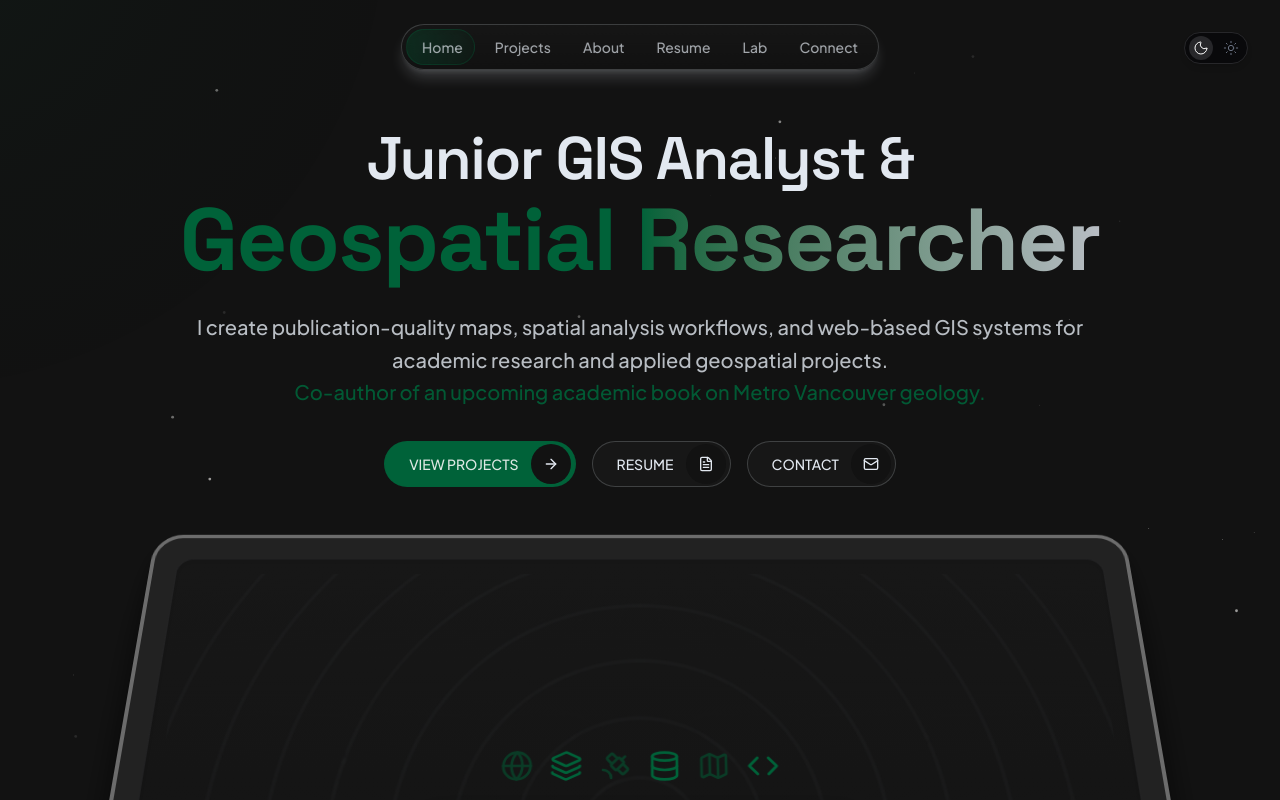
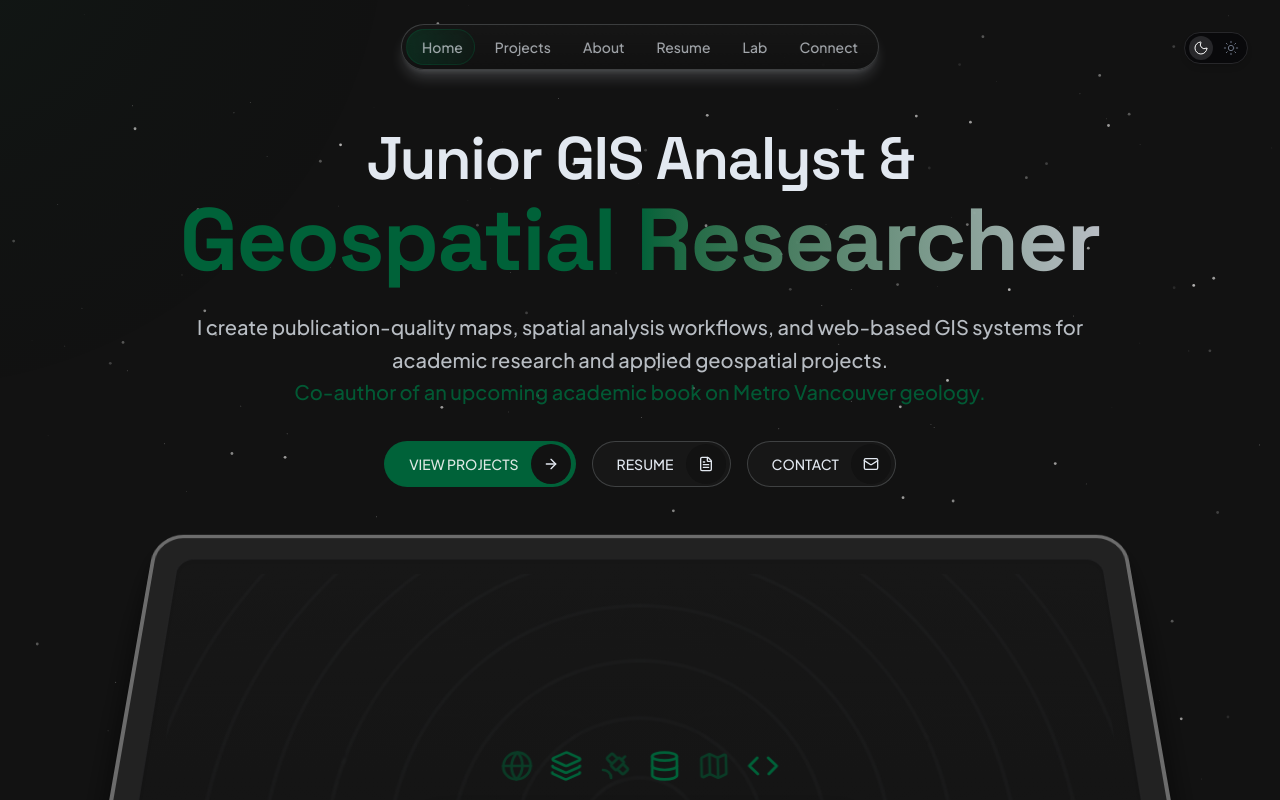
Before and after one commit to thaparSAAB14/gis.priyanshu.world, a Next.js app: page / in a window 1280 px wide. Shown: the top 800 px of the page. Built offline with nearby package versions, Linux system fonts and the light colour scheme.

Commit message:
fix(ui): revert particles density and staticity precisely to original values

```diff
--- a/src/components/ui/particles-background.tsx
+++ b/src/components/ui/particles-background.tsx
@@ -17,9 +17,9 @@ export function ParticlesBackground() {
     <div className="fixed inset-0 z-[-1] pointer-events-none bg-background">
       <Particles
         className="absolute inset-0"
-        quantity={35}
+        quantity={180}
         ease={80}
-        staticity={50}
+        staticity={40}
         color={color}
         refresh
       />
```
